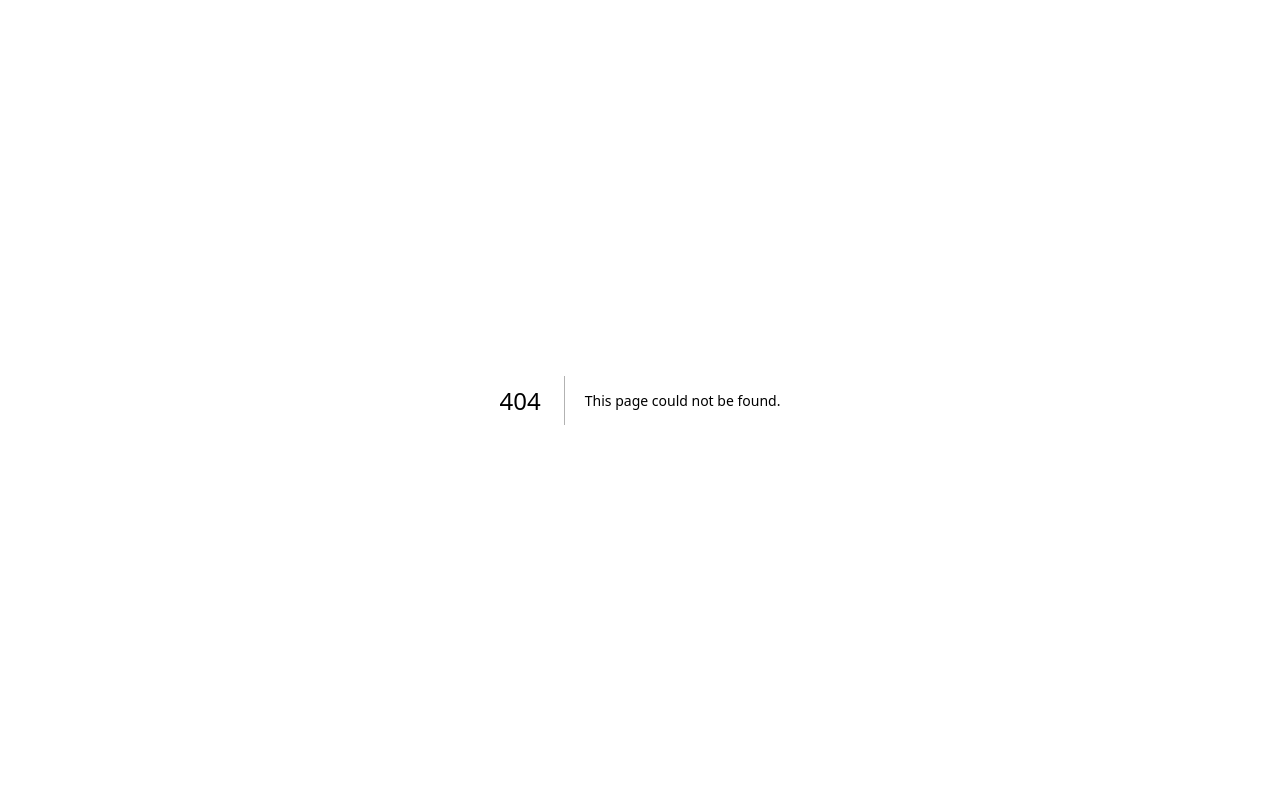
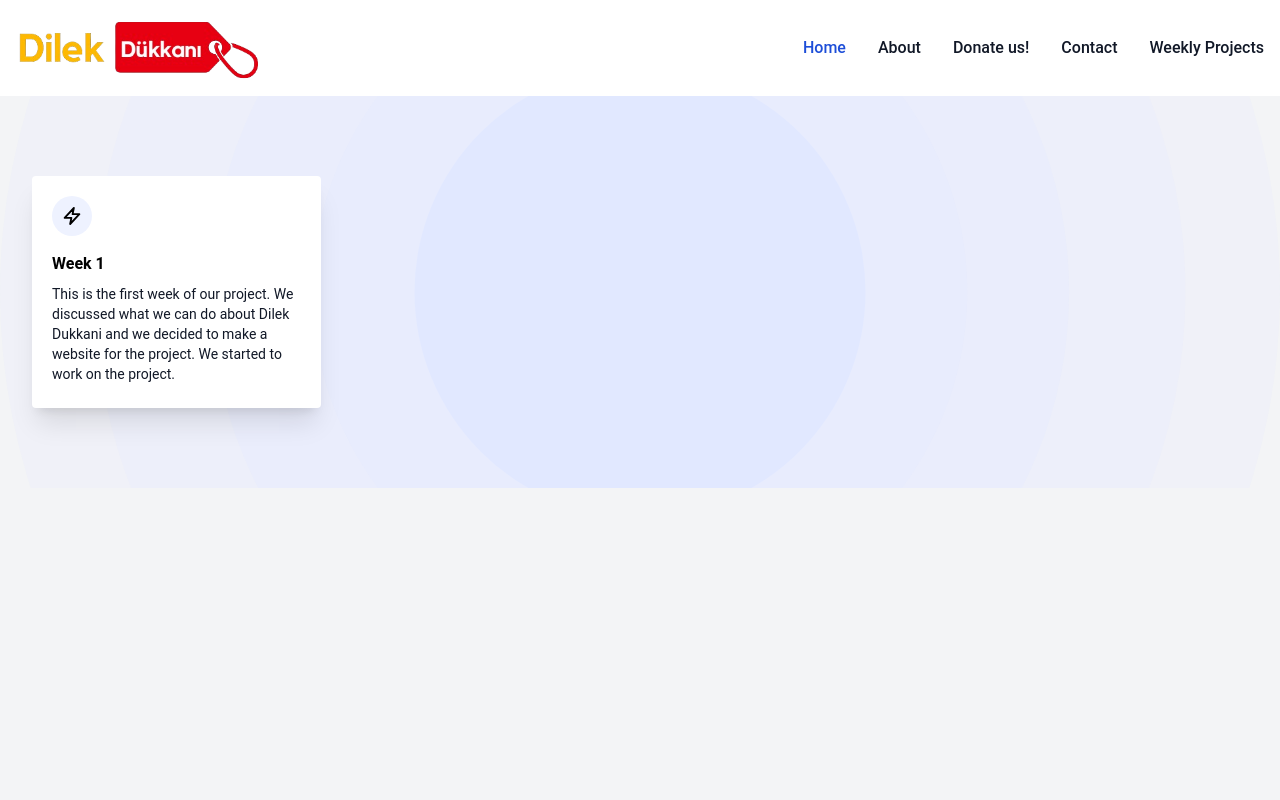
Before and after one commit to fatihdonmezdev/dilek-dukkani, a Next.js app: page /weeks in a window 1280 px wide. Before the commit this address had no page. Shown: the top 800 px of the page. Built offline with nearby package versions, Linux system fonts and the light colour scheme.

Commit message:
added weekly pages

```diff
--- a/src/components/navbar/index.js
+++ b/src/components/navbar/index.js
@@ -8,7 +8,7 @@ const Navbar = () => {
     <nav className="bg-white  border-gray-200 dark:bg-gray-900">
       <div className="max-w-screen-xl flex flex-wrap items-center justify-between mx-auto p-4">
         <Link
-          href=""
+          href="/"
           className="flex items-center space-x-3 rtl:space-x-reverse"
         >
           <Image src={logo} height={50} width={250} alt="Dilek Dükkanı" />
@@ -77,7 +77,7 @@ const Navbar = () => {
             </li>
             <li>
               <Link
-                href="#"
+                href="/weeks"
                 className="block py-2 px-3 text-gray-900 rounded hover:bg-gray-100 md:hover:bg-transparent md:border-0 md:hover:text-blue-700 md:p-0 dark:text-white md:dark:hover:text-blue-500 dark:hover:bg-gray-700 dark:hover:text-white md:dark:hover:bg-transparent"
               >
                 Weekly Projects
--- a/src/pages/_app.js
+++ b/src/pages/_app.js
@@ -1,5 +1,13 @@
-import '@/styles/globals.css'
+import Footer from "@/components/footer";
+import Navbar from "@/components/navbar";
+import "@/styles/globals.css";
 
 export default function App({ Component, pageProps }) {
-  return <Component {...pageProps} />
+  return (
+    <>
+      <Navbar />
+      <Component {...pageProps} />
+      <Footer />
+    </>
+  );
 }
--- a/src/pages/index.js
+++ b/src/pages/index.js
@@ -7,11 +7,9 @@ import Team from "@/components/team";
 export default function Home() {
   return (
     <>
-      <Navbar />
       <Header />
       <Sponsors />
       <Team />
-      <Footer />
     </>
   );
 }
--- /dev/null
+++ b/src/pages/weeks/index.js
@@ -0,0 +1,76 @@
+import React from "react";
+
+const Weeks = () => {
+  return (
+    <div className="bg-gray-100 min-h-screen">
+      <div className="relative px-4 py-16 mx-auto sm:max-w-xl md:max-w-full lg:max-w-screen-xl md:px-24 lg:px-8 lg:py-20">
+        <div className="absolute inset-x-0 top-0 items-center justify-center hidden overflow-hidden md:flex md:inset-y-0">
+          <svg
+            viewBox="0 0 88 88"
+            className="w-full max-w-screen-xl text-indigo-100"
+          >
+            <circle fill="currentColor" cx="44" cy="44" r="15.5" />
+            <circle
+              fillOpacity="0.2"
+              fill="currentColor"
+              cx="44"
+              cy="44"
+              r="44"
+            />
+            <circle
+              fillOpacity="0.2"
+              fill="currentColor"
+              cx="44"
+              cy="44"
+              r="37.5"
+            />
+            <circle
+              fillOpacity="0.3"
+              fill="currentColor"
+              cx="44"
+              cy="44"
+              r="29.5"
+            />
+            <circle
+              fillOpacity="0.3"
+              fill="currentColor"
+              cx="44"
+              cy="44"
+              r="22.5"
+            />
+          </svg>
+        </div>
+        <div className="relative grid gap-5 sm:grid-cols-2 lg:grid-cols-4">
+          <div className="flex flex-col justify-between overflow-hidden text-left transition-shadow duration-200 bg-white rounded shadow-xl group hover:shadow-2xl">
+            <div className="p-5">
+              <div className="flex items-center justify-center w-10 h-10 mb-4 rounded-full bg-indigo-50">
+                <svg
+                  className="w-8 h-8 text-deep-purple-accent-400"
+                  stroke="currentColor"
+                  viewBox="0 0 52 52"
+                >
+                  <polygon
+                    strokeWidth="3"
+                    strokeLinecap="round"
+                    strokeLinejoin="round"
+                    fill="none"
+                    points="29 13 14 29 25 29 23 39 38 23 27 23"
+                  />
+                </svg>
+              </div>
+              <p className="mb-2 font-bold">Week 1</p>
+              <p className="text-sm leading-5 text-gray-900">
+                This is the first week of our project. We discussed what we can
+                do about Dilek Dukkani and we decided to make a website for the
+                project. We started to work on the project.
+              </p>
+            </div>
+            <div className="w-full h-1 ml-auto duration-300 origin-left transform scale-x-0 bg-deep-purple-accent-400 group-hover:scale-x-100" />
+          </div>
+        </div>
+      </div>
+    </div>
+  );
+};
+
+export default Weeks;
```
